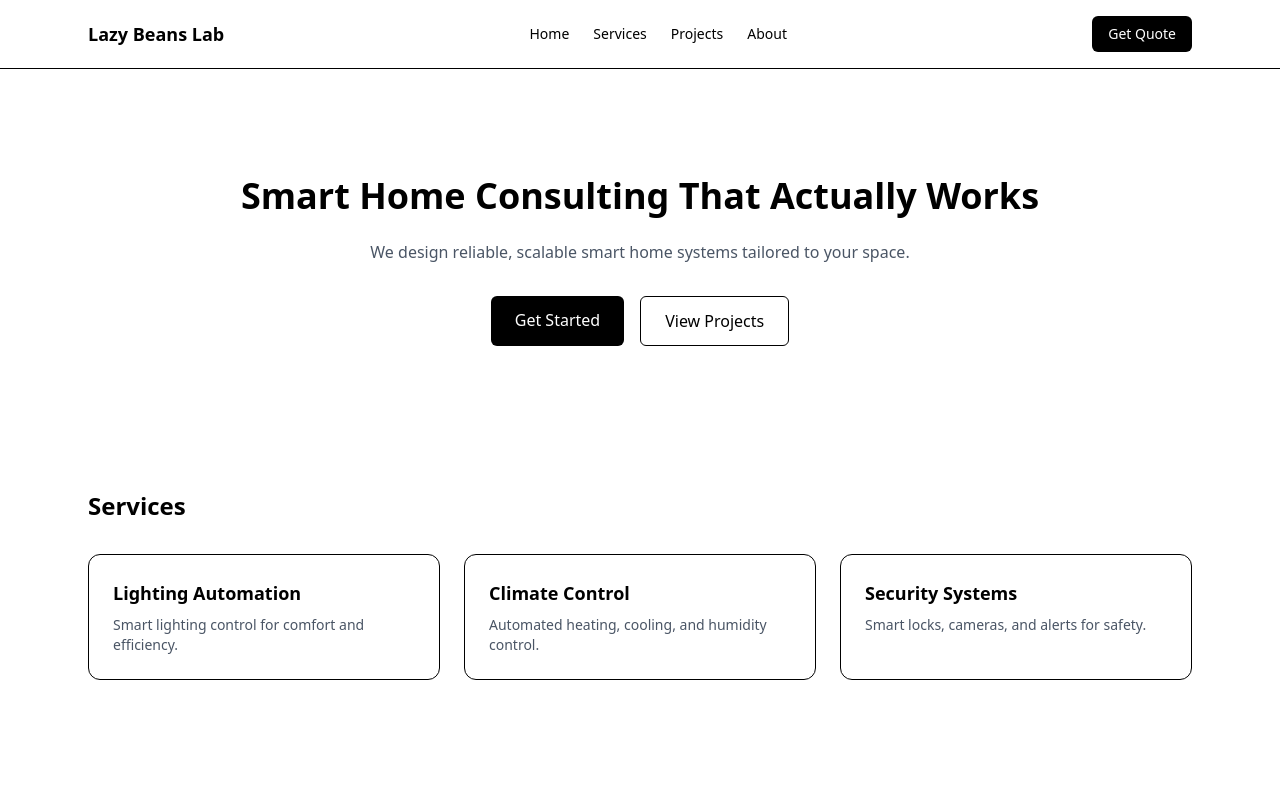
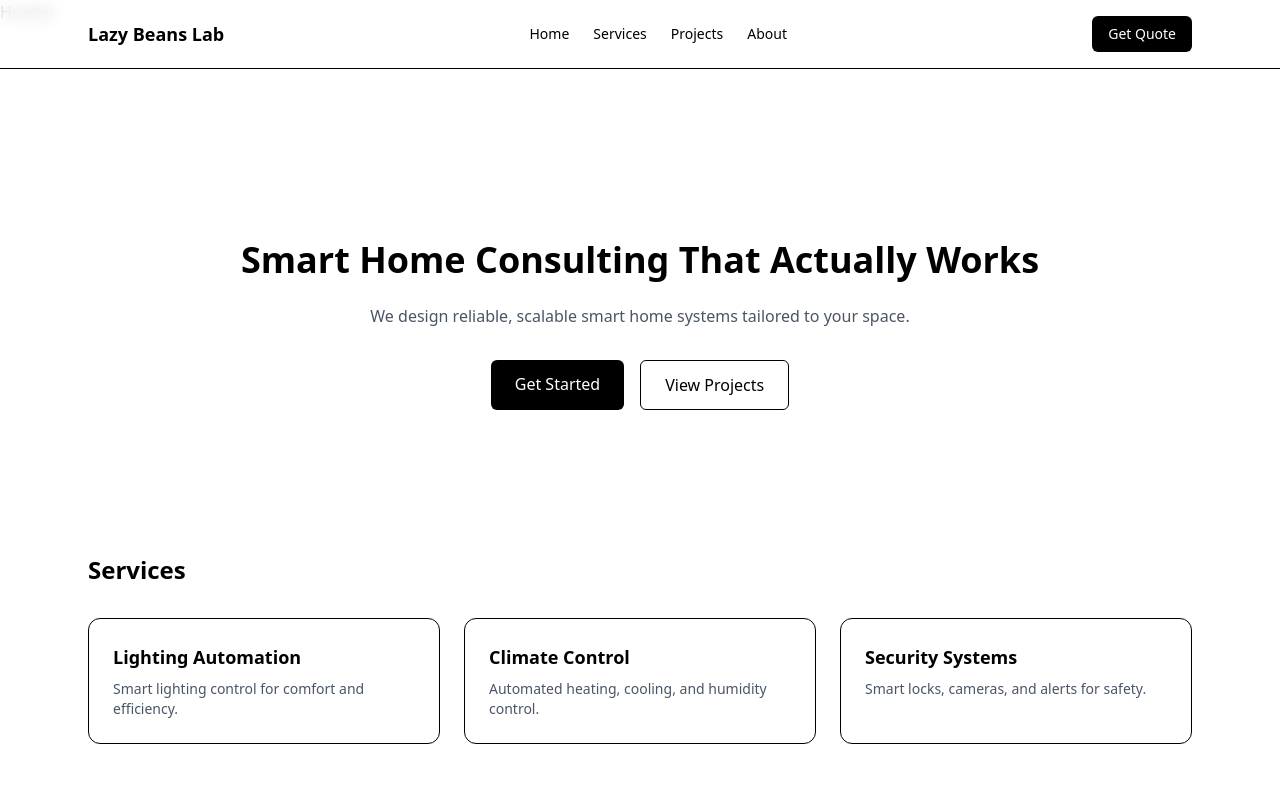
Before and after one commit to eric14142004/lazybeanslab-website, a Next.js app: page / in a window 1280 px wide. Shown: the top 800 px of the page. Built offline with nearby package versions, Linux system fonts and the light colour scheme.

Commit message:
test next.js

```diff
--- a/pages/_app.js
+++ b/pages/_app.js
@@ -1,5 +1,15 @@
 import '../styles/globals.css';
 
 export default function App({ Component, pageProps }) {
-    return <Component {...pageProps} />;
+    return (
+        <>
+            <header className="fixed top-0 left-0 w-full h-16 z-50">
+                Header
+            </header>
+
+            <main className="pt-16">
+                <Component {...pageProps} />
+            </main>
+        </>
+    );
 }
```
